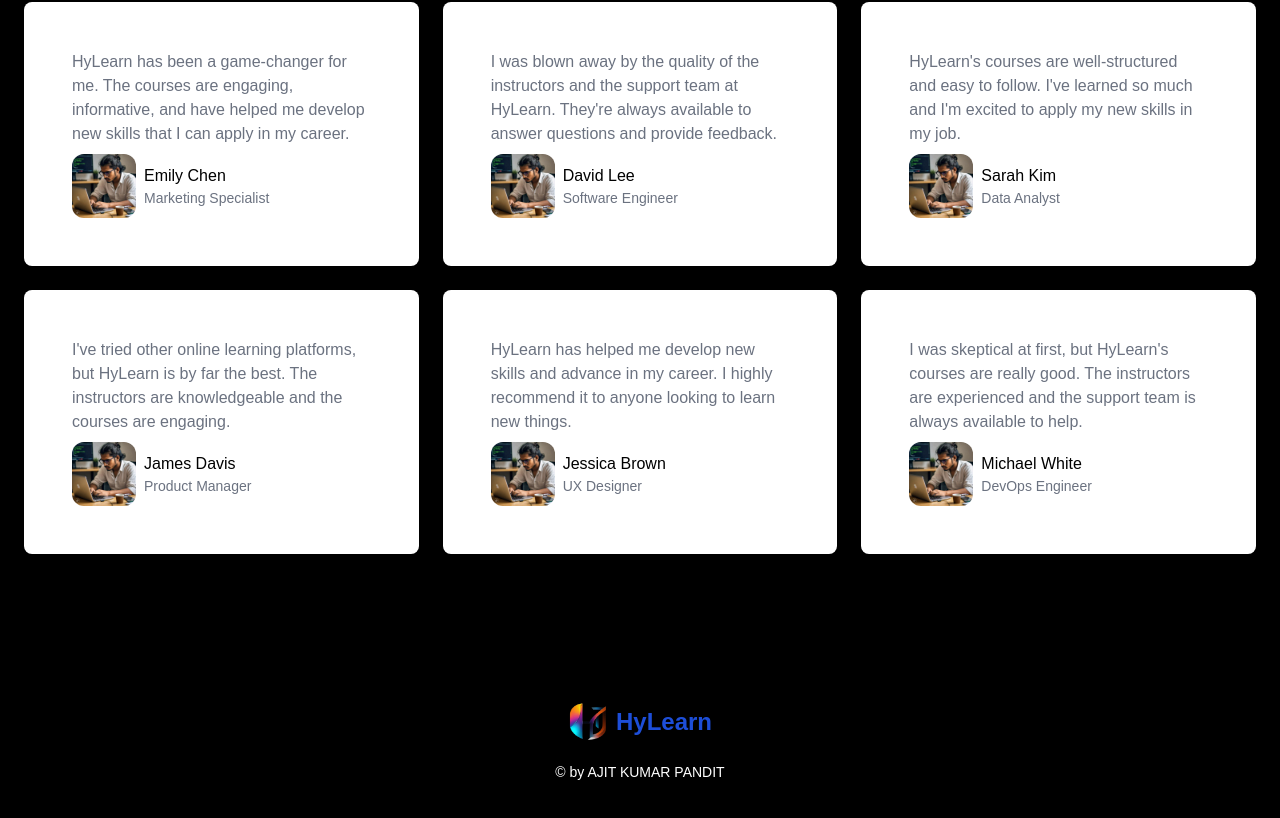
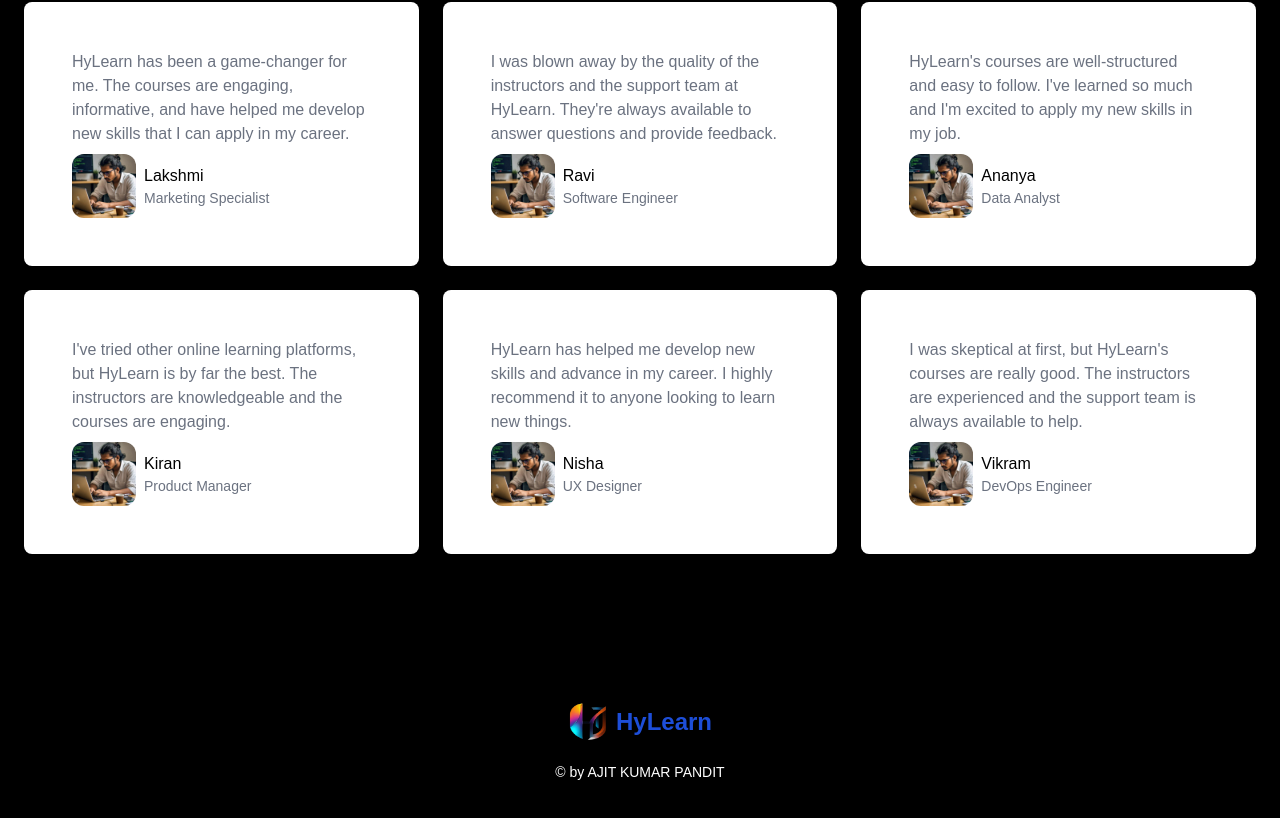
Before and after one commit to AJIT-KUMAR-PANDIT/HyLearn, a React (Vite) app in the folder client/: page / in a window 1280 px wide. Shown: the part 1346-2164 px from the top of the page. Built offline with nearby package versions, Linux system fonts and the light colour scheme; no server answers.

Commit message:
completed

```diff
--- a/client/src/components/testimonials/Testimonials.jsx
+++ b/client/src/components/testimonials/Testimonials.jsx
@@ -7,42 +7,42 @@ const testimonials = [
     id: 1,
     testimonial:
       "HyLearn has been a game-changer for me. The courses are engaging, informative, and have helped me develop new skills that I can apply in my career.",
-    name: "Emily Chen",
+    name: "Lakshmi",
     occupation: "Marketing Specialist",
   },
   {
     id: 2,
     testimonial:
       "I was blown away by the quality of the instructors and the support team at HyLearn. They're always available to answer questions and provide feedback.",
-    name: "David Lee",
+    name: "Ravi",
     occupation: "Software Engineer",
   },
   {
     id: 3,
     testimonial:
       "HyLearn's courses are well-structured and easy to follow. I've learned so much and I'm excited to apply my new skills in my job.",
-    name: "Sarah Kim",
+    name: "Ananya",
     occupation: "Data Analyst",
   },
   {
     id: 4,
     testimonial:
       "I've tried other online learning platforms, but HyLearn is by far the best. The instructors are knowledgeable and the courses are engaging.",
-    name: "James Davis",
+    name: "Kiran",
     occupation: "Product Manager",
   },
   {
     id: 5,
     testimonial:
       "HyLearn has helped me develop new skills and advance in my career. I highly recommend it to anyone looking to learn new things.",
-    name: "Jessica Brown",
+    name: "Nisha",
     occupation: "UX Designer",
   },
   {
     id: 6,
     testimonial:
       "I was skeptical at first, but HyLearn's courses are really good. The instructors are experienced and the support team is always available to help.",
-    name: "Michael White",
+    name: "Vikram",
     occupation: "DevOps Engineer",
   },
 ];
```
